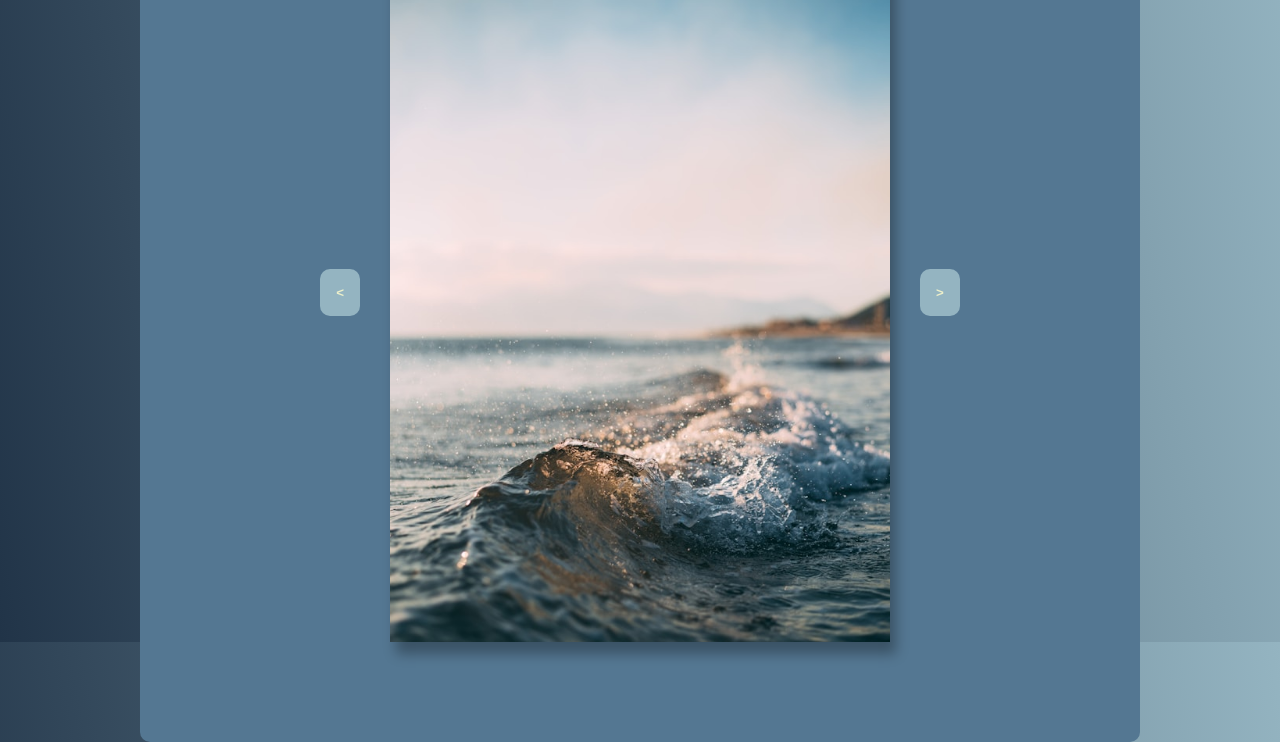
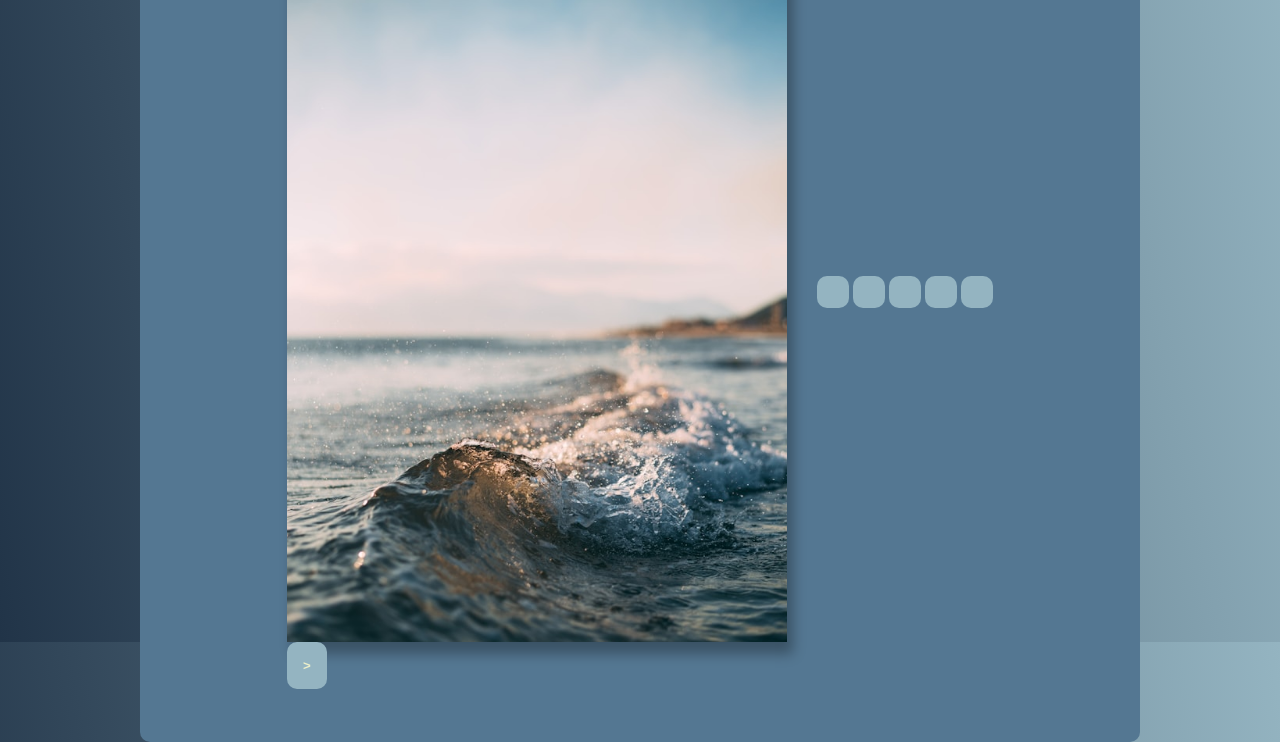
Before and after one commit to Jackob2004/carousel, a website built with webpack: page src/template.html in a window 1280 px wide. Shown: the part 158-900 px from the top of the page. Built offline with nearby package versions, Linux system fonts and the light colour scheme; files whose address does not match are found by name.

Commit message:
Add direct navigation structure
Add dots signalizing which picture is now selected.

```diff
--- a/src/template.html
+++ b/src/template.html
@@ -10,6 +10,7 @@
   </head>
   <body>
     <div id="carousel">
+      <div id="main-container">
         <button id="btn-prev" type="button"><</button>
         <div id="carousel-container">
           <img src="/assets/img-1.jpg" alt="An image of river below cliffy terrain" />
@@ -20,5 +21,15 @@
         </div>
         <button id="btn-next" type="button">></button>
       </div>
+
+      <div id="direct-navigation">
+        <button class="navigation" type="button" data-image="0"></button>
+        <button class="navigation" type="button" data-image="1"></button>
+        <button class="navigation" type="button" data-image="2"></button>
+        <button class="navigation" type="button" data-image="3"></button>
+        <button class="navigation" type="button" data-image="4"></button>
+      </div>
+
+    </div>
   </body>
 </html>
```
Lines whose indentation alone changed are shown as unchanged.
